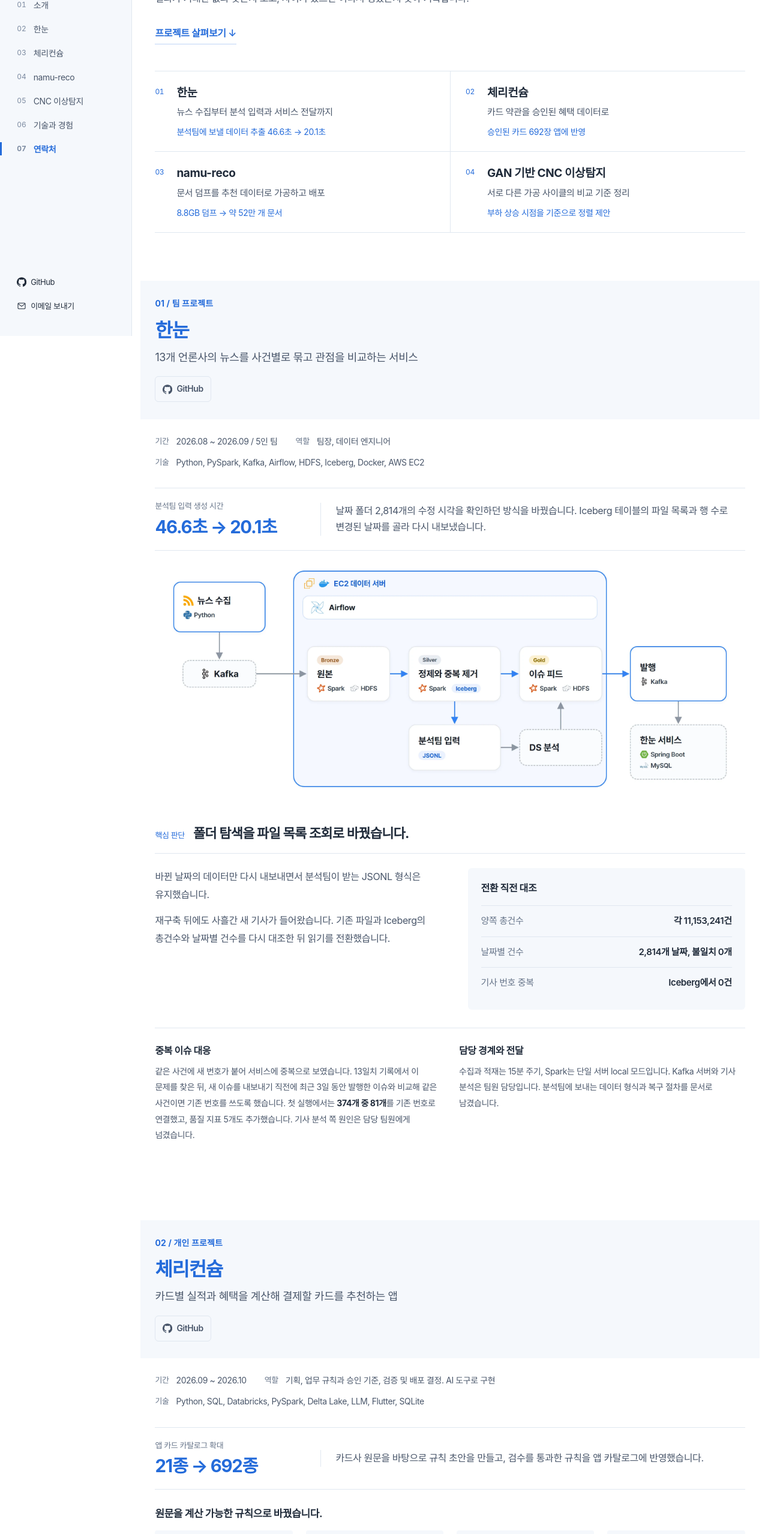
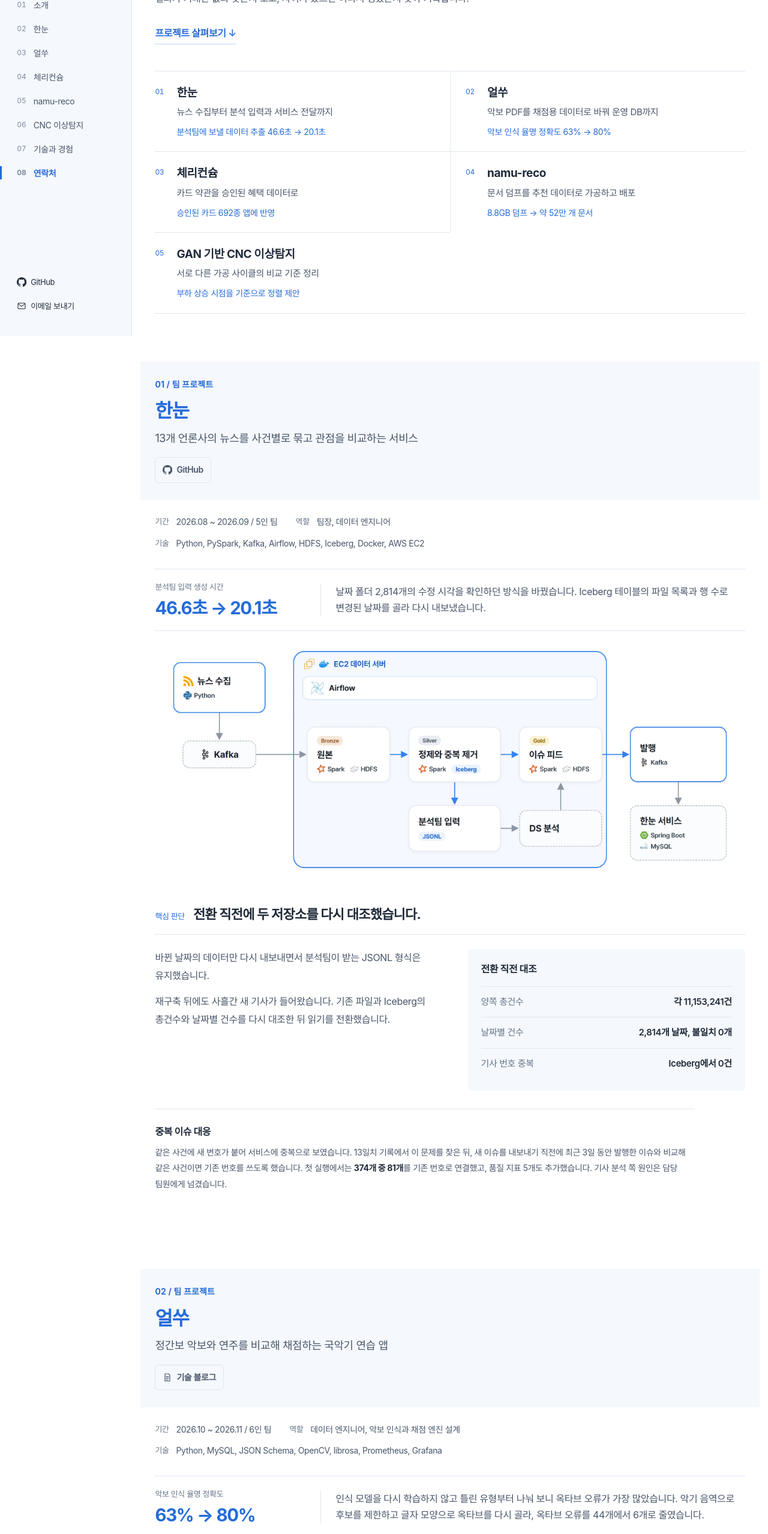
Before and after one commit to limbs-han/limbs-han.github.io, a plain HTML site: page index.html in a window 1280 px wide. Shown: the part 240-2797 px from the top of the page at 60% size. Drawn offline with Linux system fonts and the light colour scheme; a web font is replaced by a local one.

Commit message:
얼쑤 프로젝트 추가와 포트폴리오 문구 정리
- 얼쑤를 두 번째 프로젝트로 추가: 데이터 파이프라인 구조도, 앱 화면 3장, 운영 DB 검수 사례
- 얼쑤 대표 숫자를 악보 인식 율명 정확도 63% → 80%로 설정
- 역할 줄의 AI 도구 문구 삭제, 카드 수 단위를 종으로 통일
- 한눈 핵심 판단 제목을 전환 직전 대조로 변경, 중복 문단 삭제
- 체리컨슘 Databricks 화면 크기 축소

```diff
--- a/assets/portfolio.css
+++ b/assets/portfolio.css
@@ -198,7 +198,7 @@ body{word-break:keep-all;overflow-wrap:break-word}
 .selection-lead strong{display:block;font-size:clamp(26px,2.3vw,41px);line-height:1.35;color:var(--blue);letter-spacing:-.045em;margin-top:4px}
 .selection-reason{border-left:1px solid var(--line);padding-left:24px;color:var(--body);font-size:var(--reading-font);line-height:1.7}
 .selection-reason small{display:block;margin-top:6px}
-#hannun>.project-visual img{max-width:100%}
+#hannun>.project-visual img,#eolssu>.project-visual img{max-width:100%}
 .selection-flow-wrap{margin:26px 0 22px}
 .selection-flow-wrap h3{font-size:17px;margin-bottom:12px}
 .selection-flow{display:grid;grid-template-columns:repeat(4,minmax(0,1fr));list-style:none;gap:22px;padding:0;margin:0}
@@ -219,3 +219,5 @@ body{word-break:keep-all;overflow-wrap:break-word}
 .side-shortcut svg{width:16px;height:16px;flex-shrink:0}
 .side-bottom .side-shortcut:hover,.side-bottom .side-shortcut:focus-visible{color:var(--blue)}
 @media (min-width:761px) and (max-height:560px){.side .side-bottom{display:flex;margin:0;padding-top:0}}
+@media (min-width:761px){.approval-proof{grid-template-columns:repeat(2,minmax(0,230px))}}
+@media (max-width:760px){.approval-proof{grid-template-columns:minmax(0,260px)}}
--- a/index.html
+++ b/index.html
@@ -6,7 +6,7 @@
   <title>데이터 엔지니어 사지한 포트폴리오</title>
   <meta name="description" content="수집과 가공부터 서비스 전달까지. 데이터 엔지니어 사지한의 프로젝트와 판단, 검증 기록입니다.">
   <link rel="stylesheet" href="https://cdn.jsdelivr.net/gh/orioncactus/pretendard@v1.3.9/dist/web/static/pretendard.min.css">
-  <link rel="stylesheet" href="assets/portfolio.css?v=14">
+  <link rel="stylesheet" href="assets/portfolio.css?v=16">
   <script src="assets/portfolio.js?v=2" defer></script>
 </head>
 <body>
@@ -19,11 +19,12 @@
   <nav aria-label="포트폴리오 목차">
     <a class="active" href="#intro" aria-current="location"><span>01</span>소개</a>
     <a href="#hannun"><span>02</span>한눈</a>
-    <a href="#cherry"><span>03</span>체리컨슘</a>
-    <a href="#namu"><span>04</span>namu-reco</a>
-    <a href="#cnc"><span>05</span>CNC 이상탐지</a>
-    <a href="#background"><span>06</span>기술과 경험</a>
-    <a href="#contact"><span>07</span>연락처</a>
+    <a href="#eolssu"><span>03</span>얼쑤</a>
+    <a href="#cherry"><span>04</span>체리컨슘</a>
+    <a href="#namu"><span>05</span>namu-reco</a>
+    <a href="#cnc"><span>06</span>CNC 이상탐지</a>
+    <a href="#background"><span>07</span>기술과 경험</a>
+    <a href="#contact"><span>08</span>연락처</a>
   </nav>
   <div class="side-bottom">
 <a aria-label="GitHub 프로필 새 창에서 열기" class="side-shortcut" href="https://github.com/limbs-han" rel="noopener noreferrer" target="_blank"><svg aria-hidden="true" height="16" viewbox="0 0 24 24" width="16"><path d="M12 .3a12 12 0 0 0-3.8 23.4c.6.1.8-.3.8-.6v-2c-3.3.7-4-1.6-4-1.6-.6-1.4-1.4-1.8-1.4-1.8-1-.7.1-.7.1-.7 1.2 0 1.9 1.2 1.9 1.2 1 1.8 2.8 1.3 3.5 1 0-.8.4-1.3.7-1.6-2.7-.3-5.5-1.3-5.5-6 0-1.2.5-2.3 1.3-3.1-.2-.4-.6-1.6 0-3.2 0 0 1-.3 3.4 1.2a11.5 11.5 0 0 1 6 0c2.3-1.5 3.3-1.2 3.3-1.2.6 1.6.2 2.8 0 3.2.9.8 1.3 1.9 1.3 3.2 0 4.6-2.8 5.6-5.5 5.9.5.4.9 1.1.9 2.3v3.3c0 .3.1.7.8.6A12 12 0 0 0 12 .3" fill="currentColor"></path></svg><span>GitHub</span></a>
@@ -40,9 +41,10 @@
 
   <nav class="project-index" aria-label="프로젝트 바로가기">
     <a href="#hannun"><span class="num">01</span><div><strong>한눈</strong><small>뉴스 수집부터 분석 입력과 서비스 전달까지</small><span class="result">분석팀에 보낼 데이터 추출 46.6초 → 20.1초</span></div></a>
-    <a href="#cherry"><span class="num">02</span><div><strong>체리컨슘</strong><small>카드 약관을 승인된 혜택 데이터로</small><span class="result">승인된 카드 692장 앱에 반영</span></div></a>
-    <a href="#namu"><span class="num">03</span><div><strong>namu-reco</strong><small>문서 덤프를 추천 데이터로 가공하고 배포</small><span class="result">8.8GB 덤프 → 약 52만 개 문서</span></div></a>
-    <a href="#cnc"><span class="num">04</span><div><strong>GAN 기반 CNC 이상탐지</strong><small>서로 다른 가공 사이클의 비교 기준 정리</small><span class="result">부하 상승 시점을 기준으로 정렬 제안</span></div></a>
+    <a href="#eolssu"><span class="num">02</span><div><strong>얼쑤</strong><small>악보 PDF를 채점용 데이터로 바꿔 운영 DB까지</small><span class="result">악보 인식 율명 정확도 63% → 80%</span></div></a>
+    <a href="#cherry"><span class="num">03</span><div><strong>체리컨슘</strong><small>카드 약관을 승인된 혜택 데이터로</small><span class="result">승인된 카드 692종 앱에 반영</span></div></a>
+    <a href="#namu"><span class="num">04</span><div><strong>namu-reco</strong><small>문서 덤프를 추천 데이터로 가공하고 배포</small><span class="result">8.8GB 덤프 → 약 52만 개 문서</span></div></a>
+    <a href="#cnc"><span class="num">05</span><div><strong>GAN 기반 CNC 이상탐지</strong><small>서로 다른 가공 사이클의 비교 기준 정리</small><span class="result">부하 상승 시점을 기준으로 정렬 제안</span></div></a>
   </nav>
 
   <section aria-labelledby="hannun-title" class="project" id="hannun">
@@ -58,7 +60,7 @@
 <div class="selection-reason"><p>날짜 폴더 2,814개의 수정 시각을 확인하던 방식을 바꿨습니다. Iceberg 테이블의 파일 목록과 행 수로 변경된 날짜를 골라 다시 내보냈습니다.</p></div>
 </div><figure class="project-visual"><img alt="뉴스 수집, Kafka, Spark와 HDFS의 Bronze, Iceberg Silver, Gold 이슈 피드, Kafka 발행을 거쳐 한눈 서비스로 가는 데이터 파이프라인. EC2 데이터 서버 안을 Airflow로 운영" height="1032" src="assets/img/hannun-architecture.webp" width="2560"/></figure>
 <article aria-labelledby="hannun-read-title" class="focus-case">
-<div class="case-heading"><span>핵심 판단</span><h3 id="hannun-read-title">폴더 탐색을 파일 목록 조회로 바꿨습니다.</h3></div>
+<div class="case-heading"><span>핵심 판단</span><h3 id="hannun-read-title">전환 직전에 두 저장소를 다시 대조했습니다.</h3></div>
 <div class="case-layout">
 <div class="case-copy">
 <p>바뀐 날짜의 데이터만 다시 내보내면서 분석팀이 받는 JSONL 형식은 유지했습니다.</p>
@@ -70,18 +72,52 @@
 </div>
 </div>
 </article>
-<div class="project-notes">
-<article><h3 id="hannun-quality-title">중복 이슈 대응</h3><p>같은 사건에 새 번호가 붙어 서비스에 중복으로 보였습니다. 13일치 기록에서 이 문제를 찾은 뒤, 새 이슈를 내보내기 직전에 최근 3일 동안 발행한 이슈와 비교해 같은 사건이면 기존 번호를 쓰도록 했습니다. 첫 실행에서는 <strong>374개 중 81개</strong>를 기존 번호로 연결했고, 품질 지표 5개도 추가했습니다. 기사 분석 쪽 원인은 담당 팀원에게 넘겼습니다.</p></article>
-<article><h3>담당 경계와 전달</h3><p>수집과 적재는 15분 주기, Spark는 단일 서버 local 모드입니다. Kafka 서버와 기사 분석은 팀원 담당입니다. 분석팀에 보내는 데이터 형식과 복구 절차를 문서로 남겼습니다.</p></article>
+<div class="project-notes project-notes--single">
+<article><h3 id="hannun-quality-title">중복 이슈 대응</h3><p>같은 사건에 새 번호가 붙어 서비스에 중복으로 보였습니다. 13일치 기록에서 이 문제를 찾은 뒤, 새 이슈를 내보내기 직전에 최근 3일 동안 발행한 이슈와 비교해 같은 사건이면 기존 번호를 쓰도록 했습니다. 첫 실행에서는 <strong>374개 중 81개</strong>를 기존 번호로 연결했고, 품질 지표 5개도 추가했습니다. 기사 분석 쪽 원인은 담당 팀원에게 넘겼습니다.</p></article></div>
+</section>
+
+  <section aria-labelledby="eolssu-title" class="project" id="eolssu">
+<header class="project-heading"><p class="eyebrow">02 / 팀 프로젝트</p><h2 id="eolssu-title">얼쑤</h2><p class="project-sub">정간보 악보와 연주를 비교해 채점하는 국악기 연습 앱</p>
+<div class="project-head-links"><a aria-label="얼쑤 기술 블로그 글 새 창에서 열기" class="project-github" href="https://team-edo.github.io/posts/2026/11/octave-error-in-music-scoring/" rel="noopener noreferrer" target="_blank"><span><svg aria-hidden="true" fill="none" height="16" stroke="currentColor" stroke-linecap="round" stroke-linejoin="round" stroke-width="1.8" viewbox="0 0 24 24" width="16"><path d="M6 3h9l3 3v15H6z"></path><path d="M9 10h6M9 14h6M9 18h4"></path></svg>기술 블로그</span></a></div></header>
+<dl class="project-meta">
+<div><dt>기간</dt><dd>2026.10 ~ 2026.11 / 6인 팀</dd></div>
+<div><dt>역할</dt><dd>데이터 엔지니어, 악보 인식과 채점 엔진 설계</dd></div>
+<div class="meta-tech"><dt>기술</dt><dd>Python, MySQL, JSON Schema, OpenCV, librosa, Prometheus, Grafana</dd></div>
+</dl>
+<div class="selection-lead">
+<div><p>악보 인식 율명 정확도</p><strong>63% → 80%</strong></div>
+<div class="selection-reason"><p>인식 모델을 다시 학습하지 않고 틀린 유형부터 나눠 보니 옥타브 오류가 가장 많았습니다. 악기 음역으로 후보를 제한하고 글자 모양으로 옥타브를 다시 골라, 옥타브 오류를 44개에서 6개로 줄였습니다.</p></div>
+</div><figure class="project-visual"><img alt="원본 악보 PDF를 악보 인식, 정답 검수, 공통 악보 데이터로 바꾸고 운영 대조를 거쳐 운영 DB에 반영한 뒤 AI 채점 서버가 앱 녹음을 채점하는 데이터 파이프라인" height="952" loading="lazy" src="assets/img/eolssu-architecture.webp" width="2560"/></figure>
+<div aria-label="얼쑤 서비스 화면" class="cherry-gallery selection-gallery">
+<figure><img alt="단소 운지와 율명을 보며 아리랑을 연습하는 화면" height="1560" loading="lazy" src="assets/img/eolssu-practice.webp" width="720"/><figcaption>연습</figcaption></figure>
+<figure><img alt="음정, 박자, 음 길이 점수와 틀린 부분을 보여 주는 평가 결과 화면" height="1560" loading="lazy" src="assets/img/eolssu-result.webp" width="720"/><figcaption>평가 결과</figcaption></figure>
+<figure><img alt="틀린 구간을 골라 다시 연습하는 화면" height="1560" loading="lazy" src="assets/img/eolssu-retry.webp" width="720"/><figcaption>틀린 구간 다시 연습</figcaption></figure>
+</div>
+<article aria-labelledby="eolssu-db-title" class="focus-case">
+<div class="case-heading"><span>핵심 판단</span><h3 id="eolssu-db-title">검수한 곡만 운영 DB에서 채점을 켰습니다.</h3></div>
+<div class="case-layout">
+<div class="case-copy">
+<p>팀원이 재생용으로 먼저 올린 단소 46곡과 소금 23곡은 정답 검수 전이었습니다. 원본 PDF로 정답을 검수하고 운영 DB의 음표와 하나씩 대조해, <strong>채점에 쓰이는 값이 다르면 켜지 않았습니다.</strong></p>
+<p>운영 DB를 바꾸는 도구는 한 트랜잭션으로 묶고, 반영 전후를 해시와 재조회로 확인했습니다.</p>
+<p class="case-tradeoff">대조에서 운영 데이터가 틀렸다고 의심한 곡도 원본 PDF로 다시 판정해, 실제 오류인 곡만 바꿨습니다.</p>
+</div>
+<div class="case-proof">
+<h4>운영 반영 결과</h4>
+<dl class="proof-list"><div><dt>채점을 켠 곡</dt><dd>50곡</dd></div><div><dt>부분 적용</dt><dd>0건</dd></div><div><dt>운영에 빠진 숨표</dt><dd>43개 발견</dd></div><div><dt>실제 운영 오류</dt><dd>의심 5곡 중 2곡</dd></div></dl>
+</div>
+</div>
+</article>
+<div class="project-notes project-notes--single">
+<article><h3>학습 모델 대신 계산 규칙으로 채점 <em>평균 54점 → 83점</em></h3><p>pYIN 음높이 추정과 DTW 정렬로 채점 엔진을 설계했습니다. 박자를 곡 처음부터 계산해 조금씩 느려지는 정상 연주까지 틀린 것으로 판정했고, 앞뒤 3음을 기준으로 판정하도록 바꿨습니다. 실제 입문자 녹음으로 잰 결과입니다.</p></article>
 </div>
 </section>
 
   <section aria-labelledby="cherry-title" class="project" id="cherry">
-<header class="project-heading"><p class="eyebrow">02 / 개인 프로젝트</p><h2 id="cherry-title">체리컨슘</h2><p class="project-sub">카드별 실적과 혜택을 계산해 결제할 카드를 추천하는 앱</p>
+<header class="project-heading"><p class="eyebrow">03 / 개인 프로젝트</p><h2 id="cherry-title">체리컨슘</h2><p class="project-sub">카드별 실적과 혜택을 계산해 결제할 카드를 추천하는 앱</p>
 <div class="project-head-links"><a aria-label="체리컨슘 GitHub 저장소 새 창에서 열기" class="project-github" href="https://github.com/limbs-han/CherryConsume" rel="noopener noreferrer" target="_blank"><span><svg aria-hidden="true" height="16" viewbox="0 0 24 24" width="16"><path d="M12 .3a12 12 0 0 0-3.8 23.4c.6.1.8-.3.8-.6v-2c-3.3.7-4-1.6-4-1.6-.6-1.4-1.4-1.8-1.4-1.8-1-.7.1-.7.1-.7 1.2 0 1.9 1.2 1.9 1.2 1 1.8 2.8 1.3 3.5 1 0-.8.4-1.3.7-1.6-2.7-.3-5.5-1.3-5.5-6 0-1.2.5-2.3 1.3-3.1-.2-.4-.6-1.6 0-3.2 0 0 1-.3 3.4 1.2a11.5 11.5 0 0 1 6 0c2.3-1.5 3.3-1.2 3.3-1.2.6 1.6.2 2.8 0 3.2.9.8 1.3 1.9 1.3 3.2 0 4.6-2.8 5.6-5.5 5.9.5.4.9 1.1.9 2.3v3.3c0 .3.1.7.8.6A12 12 0 0 0 12 .3" fill="currentColor"></path></svg>GitHub</span></a></div></header>
 <dl class="project-meta">
 <div><dt>기간</dt><dd>2026.09 ~ 2026.10</dd></div>
-<div><dt>역할</dt><dd>기획, 업무 규칙과 승인 기준, 검증 및 배포 결정. AI 도구로 구현</dd></div>
+<div><dt>역할</dt><dd>기획, 업무 규칙과 승인 기준, 검증 및 배포 결정</dd></div>
 <div class="meta-tech"><dt>기술</dt><dd>Python, SQL, Databricks, PySpark, Delta Lake, LLM, Flutter, SQLite</dd></div>
 </dl>
 <div class="selection-lead">
@@ -123,11 +159,11 @@
 </section>
 
   <section aria-labelledby="namu-title" class="project" id="namu">
-<header class="project-heading"><p class="eyebrow">03 / 개인 프로젝트</p><h2 id="namu-title">namu-reco</h2><p class="project-sub">읽은 나무위키 문서로 다음 문서를 추천하는 크롬 확장 프로그램</p>
+<header class="project-heading"><p class="eyebrow">04 / 개인 프로젝트</p><h2 id="namu-title">namu-reco</h2><p class="project-sub">읽은 나무위키 문서로 다음 문서를 추천하는 크롬 확장 프로그램</p>
 <div class="project-head-links"><a aria-label="namu-reco GitHub 저장소 새 창에서 열기" class="project-github" href="https://github.com/limbs-han/namu-reco" rel="noopener noreferrer" target="_blank"><span><svg aria-hidden="true" height="16" viewbox="0 0 24 24" width="16"><path d="M12 .3a12 12 0 0 0-3.8 23.4c.6.1.8-.3.8-.6v-2c-3.3.7-4-1.6-4-1.6-.6-1.4-1.4-1.8-1.4-1.8-1-.7.1-.7.1-.7 1.2 0 1.9 1.2 1.9 1.2 1 1.8 2.8 1.3 3.5 1 0-.8.4-1.3.7-1.6-2.7-.3-5.5-1.3-5.5-6 0-1.2.5-2.3 1.3-3.1-.2-.4-.6-1.6 0-3.2 0 0 1-.3 3.4 1.2a11.5 11.5 0 0 1 6 0c2.3-1.5 3.3-1.2 3.3-1.2.6 1.6.2 2.8 0 3.2.9.8 1.3 1.9 1.3 3.2 0 4.6-2.8 5.6-5.5 5.9.5.4.9 1.1.9 2.3v3.3c0 .3.1.7.8.6A12 12 0 0 0 12 .3" fill="currentColor"></path></svg>GitHub</span></a></div></header>
 <dl class="project-meta">
 <div><dt>기간</dt><dd>2026.08 ~ 2026.09</dd></div>
-<div><dt>역할</dt><dd>기획, 개인정보 경계와 배포 구조 선택, 검증. AI 도구로 구현</dd></div>
+<div><dt>역할</dt><dd>기획, 개인정보 경계와 배포 구조 선택, 검증</dd></div>
 <div class="meta-tech"><dt>기술</dt><dd>Python, PySpark, 문서 임베딩, IndexedDB, Chrome Extension</dd></div>
 </dl>
 <div class="selection-lead">
@@ -153,12 +189,11 @@
 <figure class="project-visual"><img alt="나무위키 문서 옆에 개인화 추천 목록을 보여 주는 확장 프로그램" height="742" loading="lazy" src="assets/img/namu_store.png" width="1186"/><figcaption>크롬 웹스토어에 등록한 서비스 화면</figcaption></figure>
 </div>
 </article>
-<div class="project-notes project-notes--single"><article><h3>게시 후 바꾼 조건</h3><p>잠깐 열어 본 문서까지 다른 문서를 추천하는 근거로 쓰였습니다. 그래서 누적 체류 시간이 30초 미만인 문서는 추천의 근거에서 제외했습니다. 열람 기록은 남겨 두므로, 다시 읽어 누적 30초를 채우면 근거로 쓸 수 있습니다. 30초는 초기 기준이며 추천 품질의 측정값은 아닙니다.</p></article></div>
 <div class="project-links"><a href="https://chromewebstore.google.com/detail/ndmfdfbdinhapjajelhfohchljncilme" rel="noopener noreferrer" target="_blank">크롬 웹스토어 ↗</a></div>
 </section>
 
   <section aria-labelledby="cnc-title" class="project" id="cnc">
-<header class="project-heading"><p class="eyebrow">04 / 기업 연계 졸업 프로젝트</p><h2 id="cnc-title">GAN 기반 CNC 이상탐지</h2><p class="project-sub">CNC 가공 설비의 부하 패턴에서 이상을 찾는 다빈소프트 연계 프로젝트</p></header>
+<header class="project-heading"><p class="eyebrow">05 / 기업 연계 졸업 프로젝트</p><h2 id="cnc-title">GAN 기반 CNC 이상탐지</h2><p class="project-sub">CNC 가공 설비의 부하 패턴에서 이상을 찾는 다빈소프트 연계 프로젝트</p></header>
 <dl class="project-meta">
 <div><dt>기간</dt><dd>2025.04 ~ 2025.06 / 4인 팀</dd></div>
 <div><dt>역할</dt><dd>전처리, GAN 구현, 선정 모델 최적화와 최종 시험</dd></div>
@@ -187,7 +222,7 @@
   <section class="background" id="background" aria-labelledby="background-title">
     <h2 id="background-title">기술과 경험</h2>
     <div class="background-grid">
-      <div><h3>프로젝트에서 사용한 기술</h3><dl class="skill-list"><dt>언어</dt><dd>Python, SQL</dd><dt>처리</dt><dd>PySpark, Databricks</dd><dt>반복 실행</dt><dd>Airflow</dd><dt>메시지</dt><dd>Kafka 소비와 발행</dd><dt>저장</dt><dd>Iceberg, Delta Lake, SQLite, MySQL</dd><dt>환경</dt><dd>Docker, AWS EC2, Git, Jira</dd><dt>AI</dt><dd>LLM 추출 연계, PyTorch</dd></dl></div>
+      <div><h3>프로젝트에서 사용한 기술</h3><dl class="skill-list"><dt>언어</dt><dd>Python, SQL</dd><dt>처리</dt><dd>PySpark, Databricks</dd><dt>반복 실행</dt><dd>Airflow</dd><dt>메시지</dt><dd>Kafka 소비와 발행</dd><dt>저장</dt><dd>Iceberg, Delta Lake, SQLite, MySQL</dd><dt>환경</dt><dd>Docker, AWS EC2, Git, Jira</dd><dt>모니터링</dt><dd>Prometheus, Grafana</dd><dt>AI</dt><dd>LLM 추출 연계, PyTorch</dd></dl></div>
       <div><h3>교육과 실무 경험</h3><ul class="experience"><li><strong>삼성 청년 SW·AI 아카데미 15기</strong><small>2026.01 ~</small><p>프로젝트 기반 소프트웨어 개발과 AI 교육</p></li><li><strong>알파에듀 연구개발팀 현장실습</strong><small>2024.12 ~ 2025.02</small><p>MariaDB 쿼리와 프로시저를 읽어 기존 교육 플랫폼 기능 파악</p></li><li><strong>국립창원대학교 정보통신공학과 졸업</strong><small>2020.03 ~ 2026.02</small></li></ul></div>
     </div>
     <div class="background-grid credentials">
```
Also changed, not shown: assets/img/eolssu-architecture.webp (added), assets/img/eolssu-practice.webp (added), assets/img/eolssu-result.webp (added), assets/img/eolssu-retry.webp (added).
